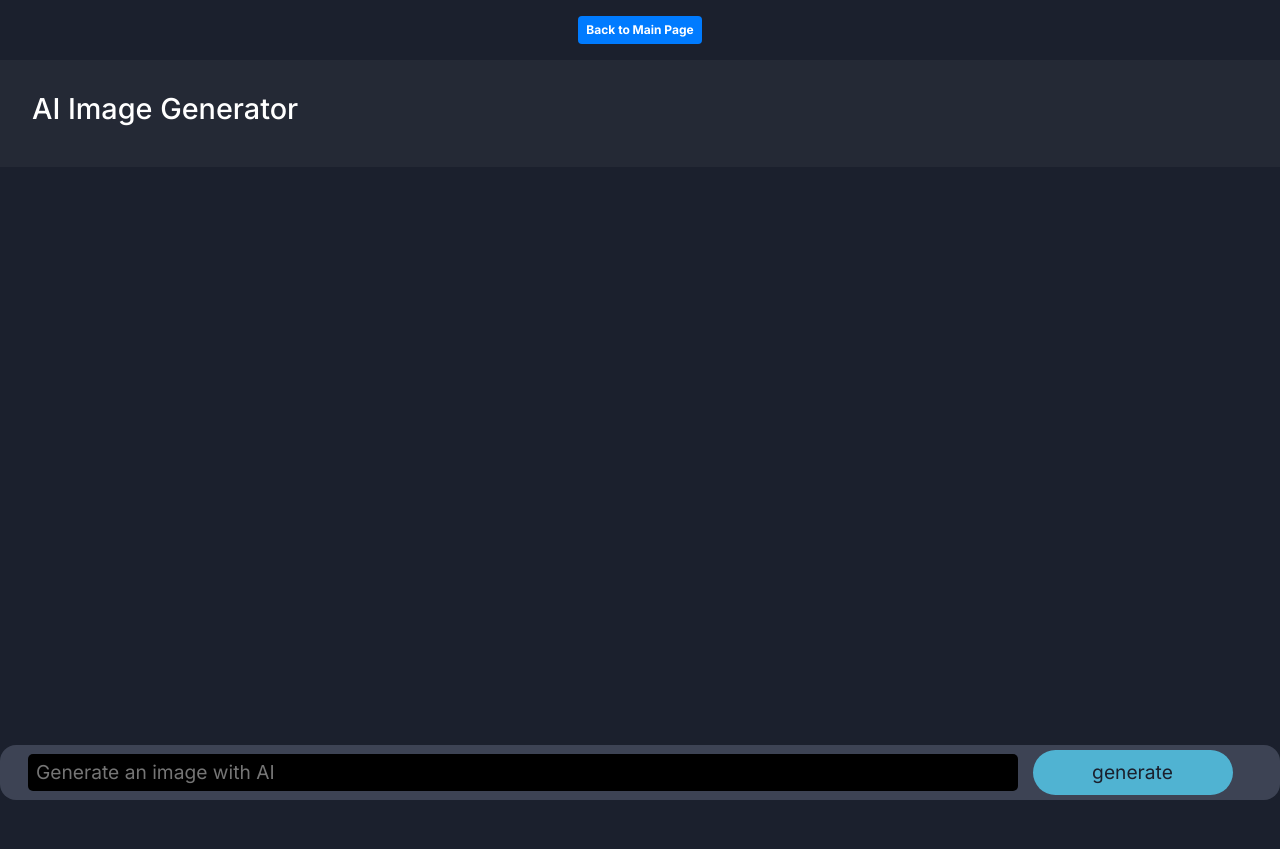
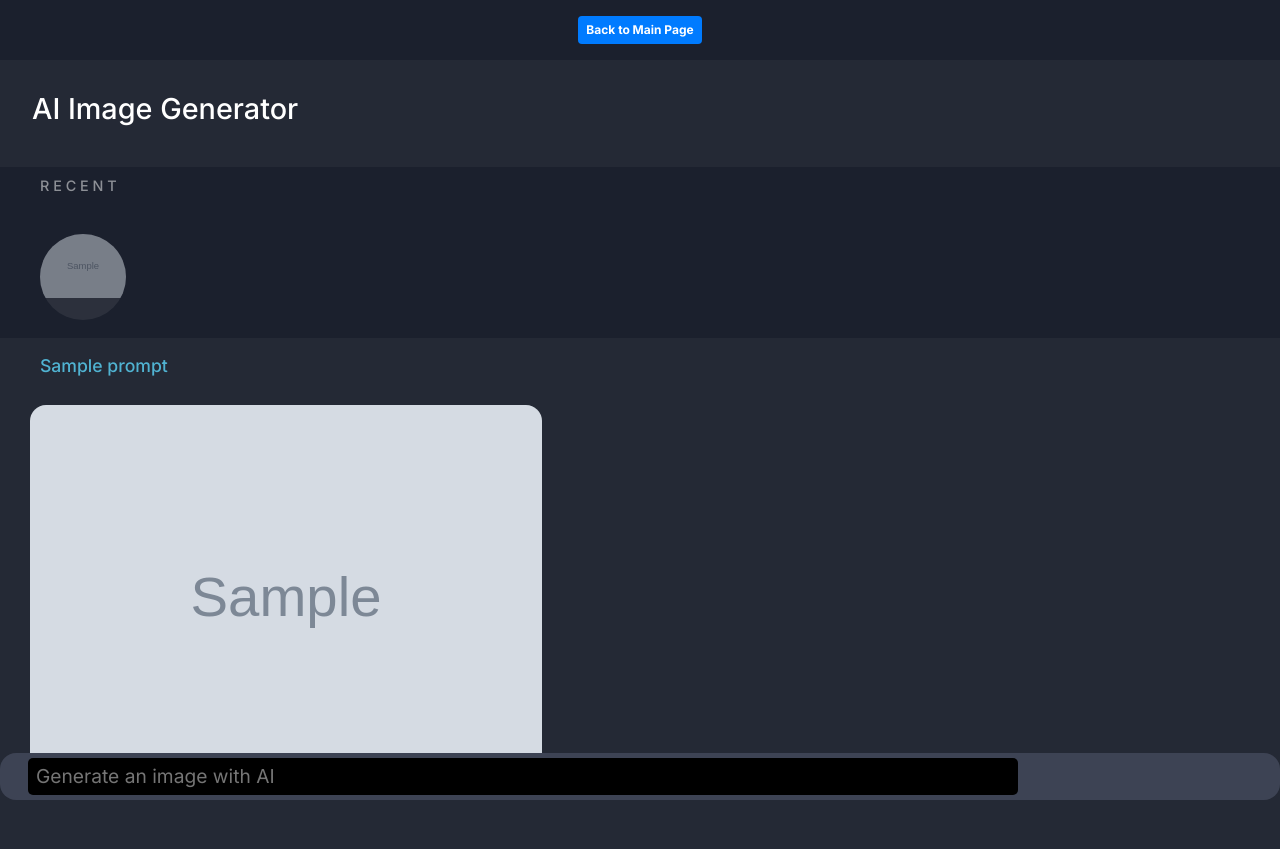
Before and after one commit to ck9sky/ai9sky, a Django app: template dalle_api_py/templates/dalle_api_py/dalle_api_py.html in a window 1280 px wide. Before the commit the page ends 800 px from the top, so only its background shows below. Run offline with Django 4.2, Linux system fonts and the light colour scheme; the template is opened without the code that fills it: most values are stand-ins (such as "Sample title", 1, 10 or a date in 2020); grey boxes marked "Sample" are stand-in pictures; some libraries are stand-ins or nearby versions.

Commit message:
... work on app 'dalle_api_py' ...

```diff
--- a/ai9sky/settings.py
+++ b/ai9sky/settings.py
@@ -16,7 +16,7 @@ import os
 
 """ Version Cache Bust: "v=W.XYZ" per given master branch version "vW.XYZ. Used for query string cache busting.
     Do not insert "?". Must include "=" or query string will fail. 10/13/23 """
-VERSION_CACHE_BUST = "v=0.350"
+VERSION_CACHE_BUST = "v=0.361"
 
 # Build paths inside the project like this: BASE_DIR / 'subdir'.
 BASE_DIR = Path(__file__).resolve().parent.parent
--- a/dalle_api_py/static/dalle_api_py/js/dalle_api_py.js
+++ b/dalle_api_py/static/dalle_api_py/js/dalle_api_py.js
@@ -16,6 +16,7 @@ can use template (chatgpt_api_py.html) to obtain their values from context varia
 $(function(){
     /* NOTE: $(function()) is the jQuery ready function, equivalent to addEventListener("DOMContentLoaded").
      */
+    handleImage();
 });
 
 // ################## Necessary ?!
@@ -30,11 +31,28 @@ prompt_form.addEventListener('submit', () => {
        does not look good (the app 'chatgpt_api_j' can do it, I think because it never "submits" form
        to backend server. 11/11/23
      */
+
+    // if (img_url === ""){
+    //     $("#id_prompt_btn").css("color", "red").click();   // ############ this? no
+    //     // $(prompt_form).trigger('submit');
+    // }
+
     let prompt_value = prompt_input.value;
-    if (prompt_value !== "") {   // ########################## (KEEP!)
-    // if (prompt_value !== "" && img_url !== "") {  // ############## not helpful...
-        handleImage();   // ############### DEBUG, TEMP REMOVAL
+
+    // ################### OLD?(no) ########### 11/18/23
+    if (prompt_value !== "") {
+        handleImage();
     }
+
+    // // ################### NEW?(no) ########### 11/18/23
+    // if (prompt_value !== "") {
+    //     if (img_url !== "") {
+    //         handleImage();
+    //     }
+    //     else{
+    //         $(prompt_form).trigger('submit');
+    //     }
+    // }
 })
 
 function handleImage(){
@@ -45,9 +63,9 @@ function handleImage(){
     console.log(`handleImage(), img_url: ${img_url}`);  // ############### test
     // alert(`handleImage() ...`);  // ############### test
 
-    prompt_form.classList.add('disabled');
+    // prompt_form.classList.add('disabled');  // ######### no need?
 
-    prompt_form.style.opacity = 1.0;
+    // prompt_form.style.opacity = 1.0;   // ############# DEBUG, PUT THIS BACK ???!!!
 
     // ################ use this block if possible
     main.style.display = 'block';
@@ -64,13 +82,14 @@ function handleImage(){
     //    </main>`).insertAfter(".recents");
 
 
-    prompt_input.value = '';  // Reset prompt back to blank
-    prompt_form.classList.remove('disabled');  // Allow form to send another image request
+    // prompt_input.value = '';  // Reset prompt back to blank  ####### no no no
+
+    // prompt_form.classList.remove('disabled');  // Allow form to send another image request ######## no need?
 
     // // handleScroll();  // Unnecessary? Not used. 11/18/23
 
 
-    // handleRecents(img_url, prompt_value);   // ############# DEBUG: PUT BACK !!!!!!!!!! ############
+    handleRecents(img_url, prompt_value);   // ############# DEBUG: PUT BACK !!!!!!!!!! ############
 
 
     // // // ------------------------------------------------------------------------------------------------
--- a/dalle_api_py/templates/dalle_api_py/dalle_api_py.html
+++ b/dalle_api_py/templates/dalle_api_py/dalle_api_py.html
@@ -58,7 +58,9 @@
             {% comment %} Django form convention: name="prompt", id="id_prompt" {% endcomment %}
             <!--suppress HtmlFormInputWithoutLabel -->
             <input type="text" name="prompt" id="id_prompt" class="px-2 py-1" placeholder="Generate an image with AI">
-            <button>generate</button>
+{#            <button>generate</button>#}  <!-- ########################## OLD -->
+{#            <button id="id_prompt_btn">generate</button>  <!-- ############ NEW(no) -->#}
+{#            <button type="submit" id="id_prompt_btn">generate</button>  <!-- ############ NEW(yes) -->#}
         </form>
 
 {#        </div>#}
```
